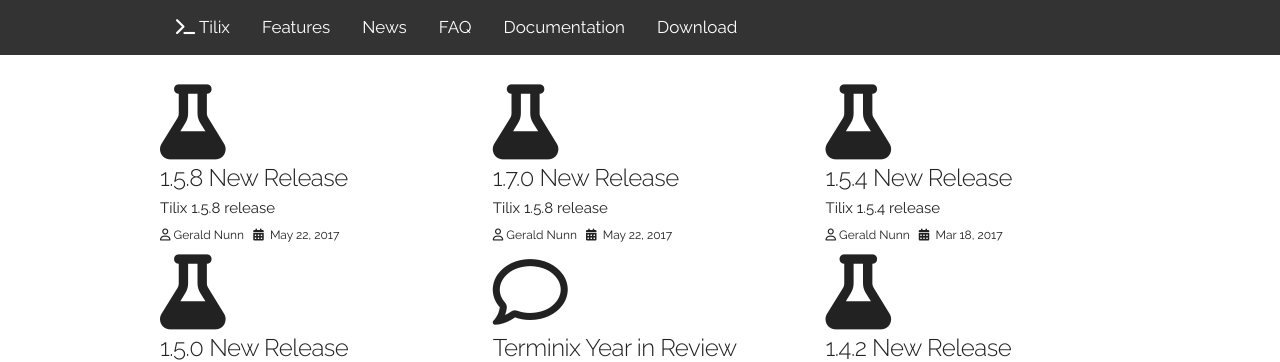
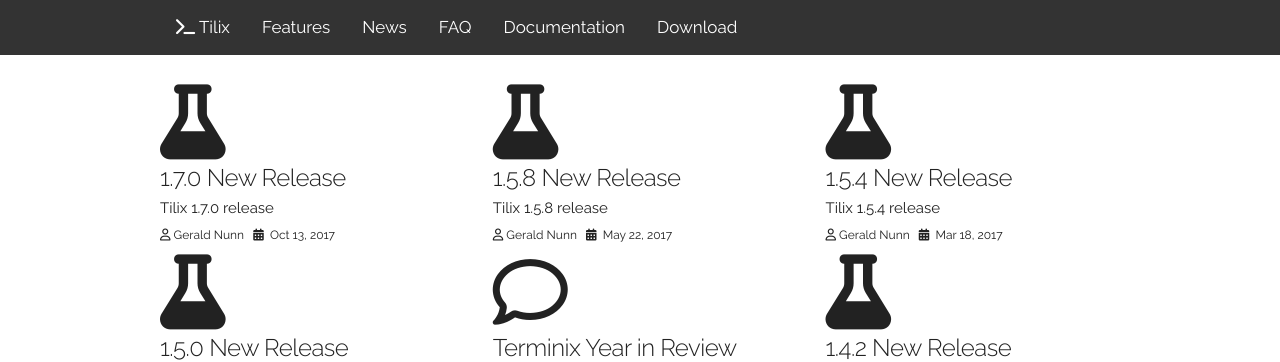
Before and after one commit to gnunn1/tilix-web, a Jekyll site: the page built from news/index.html, in a window 1280 px wide. Shown: the top 362 px of the page. Built offline with Jekyll 4.4.1, drawn with Linux system fonts in a browser that asks for light colours; nearby versions of some CDN libraries; the list of posts is cut into pages by our own code.

Commit message:
Correct 1.7.0 release description and date

```diff
--- a/_posts/2017-10-14-release-1-7-0.md
+++ b/_posts/2017-10-14-release-1-7-0.md
@@ -1,9 +1,9 @@
 ---
 title: 1.7.0 New Release
 layout: post
-description: Tilix 1.5.8 release
+description: Tilix 1.7.0 release
 icon: fa-flask
-date: 2017-05-23 00:00:00 +0100
+date: 2017-10-14 00:00:00 +0100
 author: Gerald Nunn
 ---
 
```
